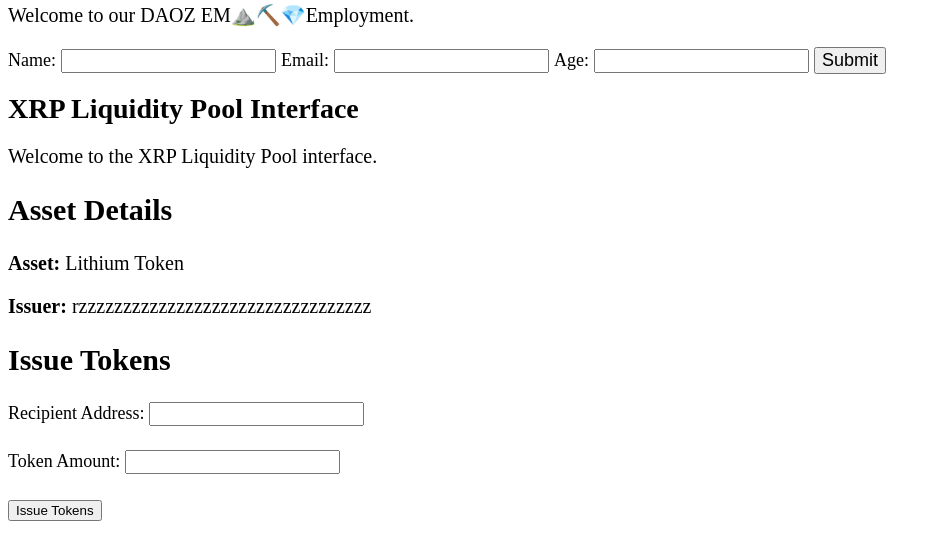
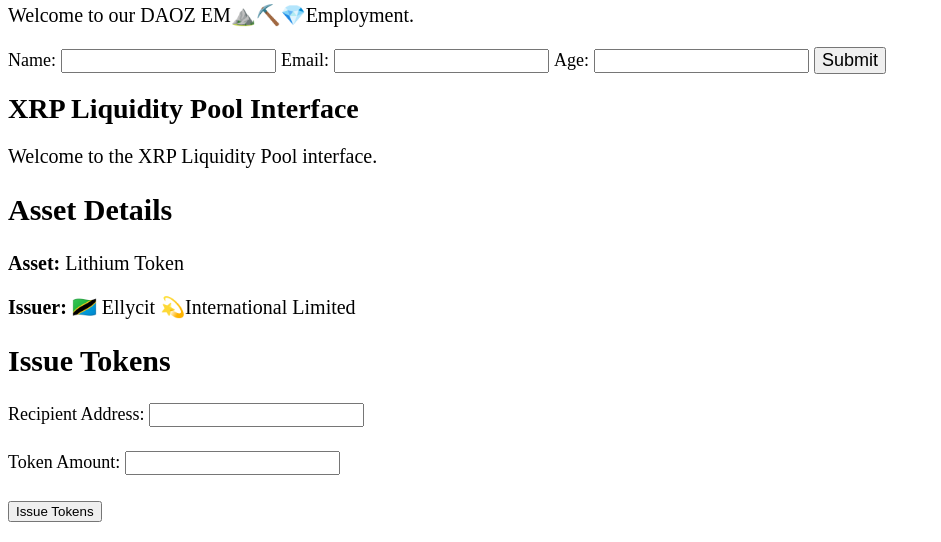
Before and after one commit to EllyCitDao112/DAOZ-2.1, a plain HTML site: page index.html in a window 1280 px wide. Shown: the part 4005-4547 px from the top of the page, without its empty margins (0-941 px from the left). Drawn offline with Linux system fonts and the light colour scheme; a script that the page names is missing.

Commit message:
Update index.html
Ellycit International Limited

```diff
--- a/index.html
+++ b/index.html
@@ -309,7 +309,7 @@
 
     <h2>Asset Details</h2>
     <p><strong>Asset:</strong> Lithium Token</p>
-    <p><strong>Issuer:</strong> rzzzzzzzzzzzzzzzzzzzzzzzzzzzzzzzzz</p>
+    <p><strong>Issuer:</strong> 🇹🇿 Ellycit 💫International Limited</p>
 
     <h2>Issue Tokens</h2>
     <form id="issueTokensForm">
```
